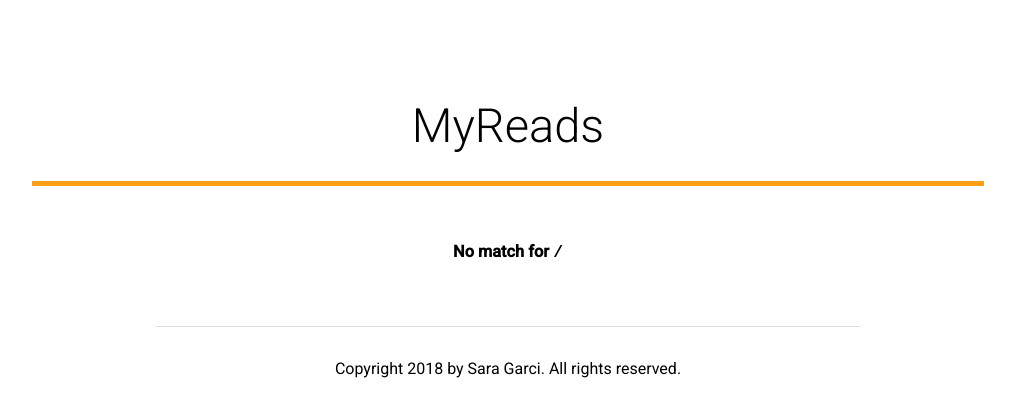
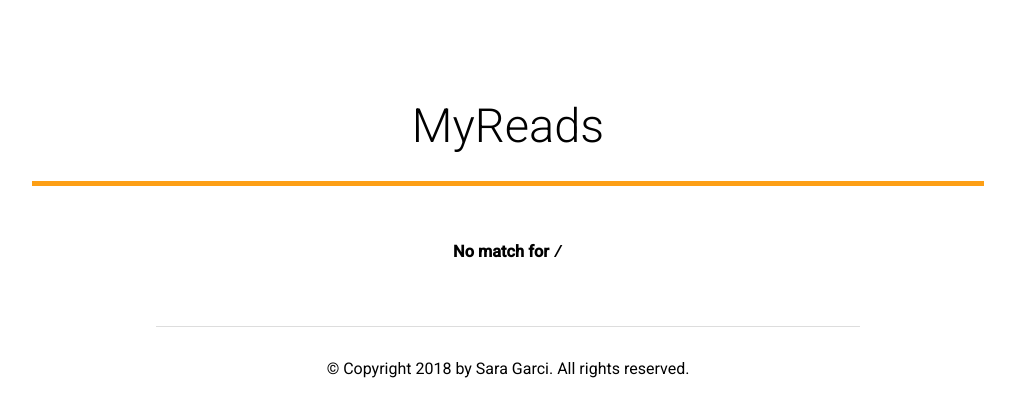
Before and after one commit to almahex/myreads, a React (Create React App) app: page / in a window 1280 px wide. Shown: the top 416 px of the page, without its empty margins (132-1147 px from the left). Built offline with nearby package versions, Linux system fonts and the light colour scheme; no server answers.

Commit message:
[FIX] Little fix

```diff
--- a/src/App.js
+++ b/src/App.js
@@ -59,7 +59,7 @@ class App extends Component {
           <Route component={NoMatch}/>
         </Switch>
         <footer className="App-footer">
-          <p>Copyright 2018 by Sara Garci. All rights reserved.</p>
+          <p>© Copyright 2018 by Sara Garci. All rights reserved.</p>
         </footer>
       </div>
     );
```
Also changed, not shown: 7 other files (tests, documents, lock files or other folders).
